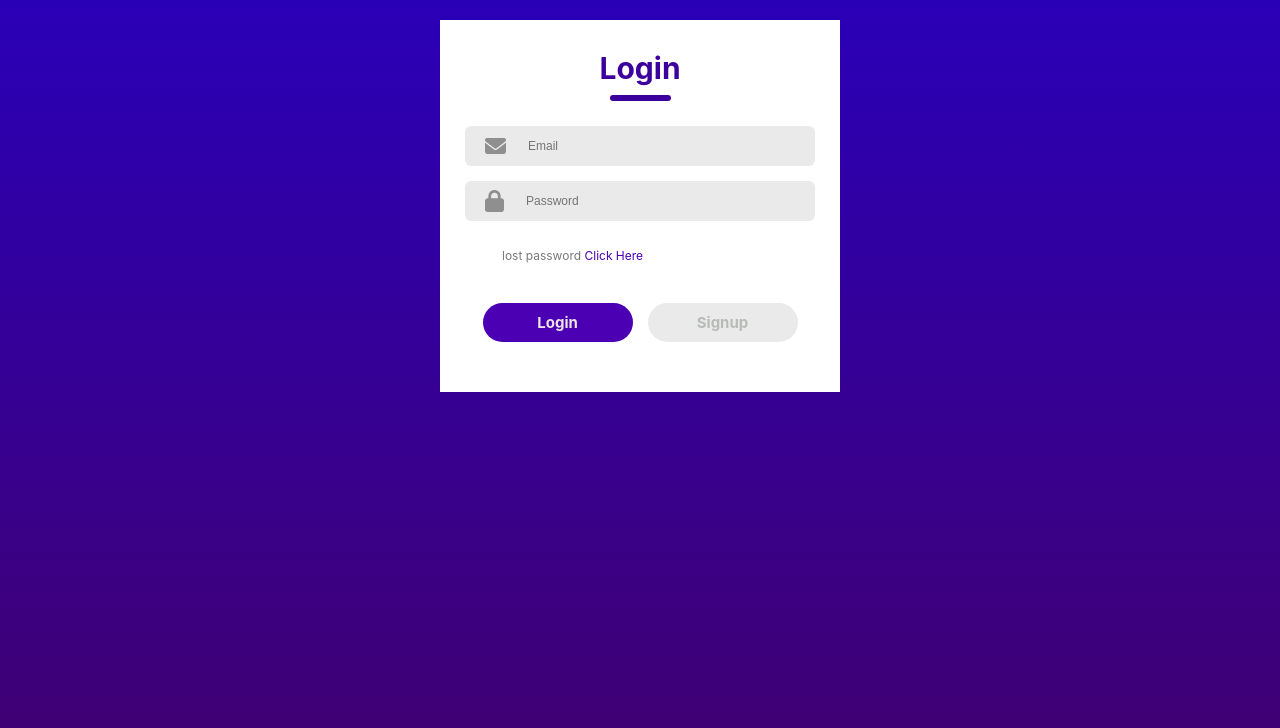
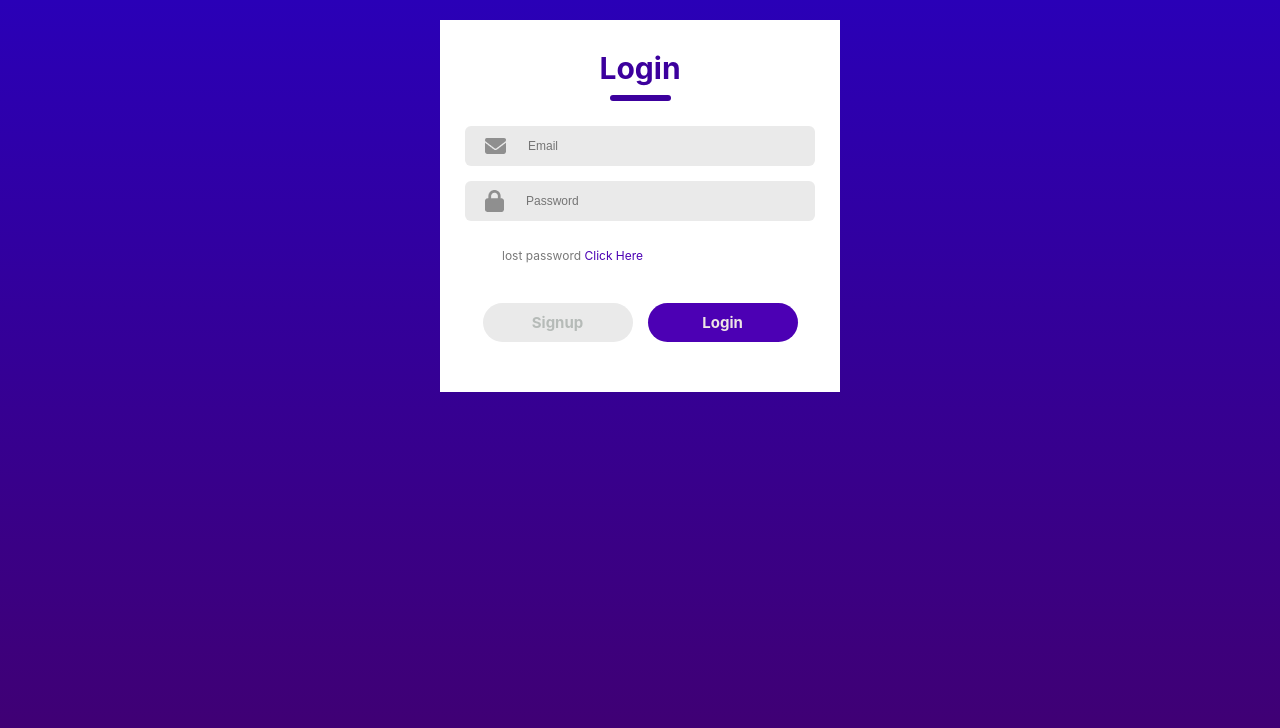
Before and after one commit to NishantChahar/Login-Signup-Form, a React (Create React App) app: page / in a window 1280 px wide. Shown: the top 728 px of the page. Built offline with nearby package versions, Linux system fonts and the light colour scheme.

Commit message:
signupfuctionlity

```diff
--- a/src/componenets/login-signup/login.jsx
+++ b/src/componenets/login-signup/login.jsx
@@ -6,12 +6,31 @@ import person_icon from '../Assets/person.png'
 
 const Login = () => {
   const [action,setaction] = useState("Login");
-  const function1=()=>{
+  const [name,setName] = useState();
+  const [email,setEmail] = useState();
+  const [password,setPassword] = useState();
+
+  const namechangehandle=(e)=>{
+    setName(e.target.value)
+  }
+
+  const emailchangehandle=(e)=>{
+    setEmail(e.target.value)
+  }
+
+  const passwordchangehandle=(e)=>{
+    setPassword(e.target.value)
+  }
+
+  const loginhandle=()=>{
     setaction("Login")
   }
-  const function2=()=>{
+
+  const Signuphandle=()=>{
+    const data ={name,email,password}
     setaction("Signup")
   }
+
   return (
     <div className='container'>
         <div className='header'>
@@ -21,21 +40,21 @@ const Login = () => {
         <div className='inputs'>
             <div className={action==='Login'?"hidden-user":"input"}>
                 <img src={person_icon} alt=''/>
-                <input type='text' placeholder='Name'/>
+                <input type='text' placeholder='Name' onChange={namechangehandle}/>
             </div>
             <div className='input'>
                 <img src={email_icon} alt=''/>
-                <input type='email' placeholder='Email'/>
+                <input type='email' placeholder='Email' onChange={emailchangehandle}/>
             </div>
             <div className='input'>
                 <img src={password_icon} alt=''/>
-                <input type='password'placeholder='Password'/>
+                <input type='password'placeholder='Password' onChange={passwordchangehandle}/>
             </div>
         </div>
         <div className={action==="Login"?"forgot-password":"hidden-user"}>lost password <span>Click Here</span></div>
         <div className="submit-container">
-          <div className={action==="Signup"?"submit gray":"submit"} onClick={function1}>Login</div>
-          <div className={action==="Login"?"submit gray":"submit"} onClick={function2}>Signup</div>
+          <div className={action==="Login"?"submit gray":"submit"} onClick={loginhandle}>Signup</div>
+          <div className={action==="Signup"?"submit gray":"submit"} onClick={Signuphandle}>Login</div>
           {/* <div className="submit">signin</div> */}
         </div>
     </div>
--- a/src/index.js
+++ b/src/index.js
@@ -6,7 +6,7 @@ import App from './App';
 
 const root = ReactDOM.createRoot(document.getElementById('root'));
 root.render(
-  <React.StrictMode>
+  // <React.StrictMode>
     <App />
-  </React.StrictMode>
+  /* </React.StrictMode> */
 );
```
